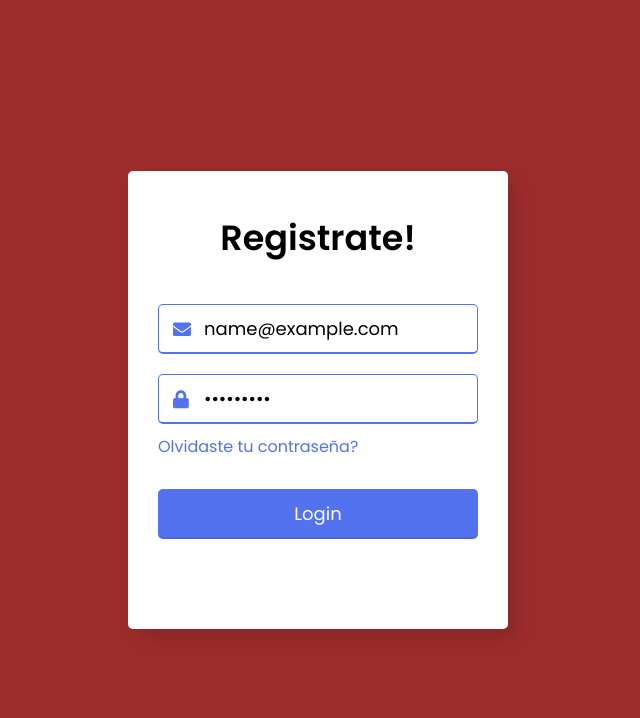
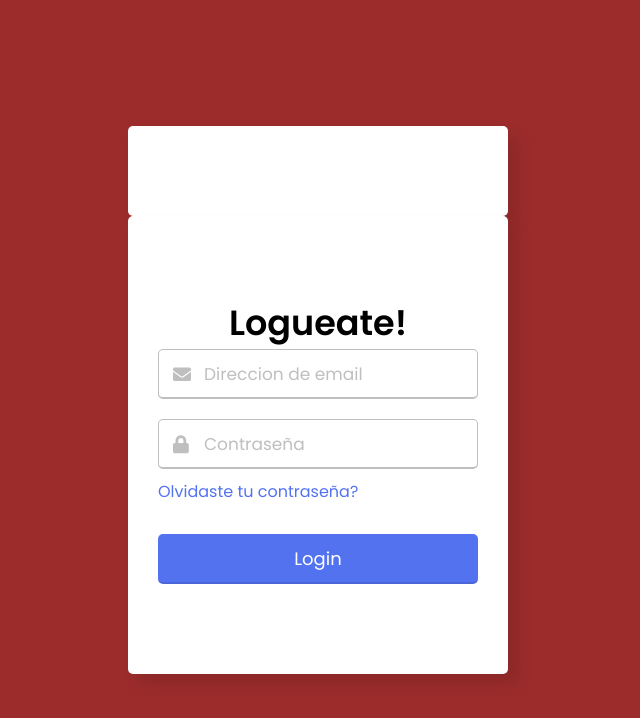
Before and after one commit to marianomoya/gaming_store, a plain HTML site: page index.html in a window 1280 px wide. Both pictures are taken after typing "name@example.com", "Sample123" into the empty fields and a click on the input "Login". Shown: the whole page, without its empty margins (322-962 px from the left). Drawn offline with Linux system fonts and the light colour scheme.

Commit message:
funcion login semifuncional

```diff
--- a/css/styles.css
+++ b/css/styles.css
@@ -170,3 +170,7 @@ form input[type="submit"] {
 form input[type="submit"]:hover {
     background: #2c52ed;
 }
+
+.hiddenContent{
+    display: none;
+}
--- a/index.html
+++ b/index.html
@@ -13,8 +13,8 @@
 <body class="bg">
     <main>
         <div class="wrapper">
-            <header>Registrate!</header>
-            <form action="#">
+            <form action="#" class="formRegister">
+              <header>Registrate!</header>
               <div class="field email">
                 <div class="input-area">
                   <input type="text" placeholder="Direccion de email" id="email">
@@ -36,6 +36,30 @@
             </form>
           </div>
 
+          <div class="wrapper">
+            <form action="#" class="formLogin hiddenContent">
+              <header>Logueate!</header>
+              <div class="field email">
+                <div class="input-area">
+                  <input type="text" placeholder="Direccion de email" id="emailL">
+                  <i class="icon fas fa-envelope"></i>
+                  <i class="error error-icon fas fa-exclamation-circle"></i>
+                </div>
+                <div class="error error-txt">El email no puede estar vacio</div>
+              </div>
+              <div class="field password">
+                <div class="input-area">
+                  <input type="password" placeholder="Contraseña" id="passl">
+                  <i class="icon fas fa-lock"></i>
+                  <i class="error error-icon fas fa-exclamation-circle"></i>
+                </div>
+                <div class="error error-txt">La contraseña no puede estar vacia</div>
+              </div>
+              <div class="pass-txt"><a href="#">Olvidaste tu contraseña?</a></div>
+              <input type="submit" value="Login">
+            </form>
+          </div>
+
       </main>
     <script src="./js/main.js"></script>
 </body>
--- a/js/main.js
+++ b/js/main.js
@@ -8,60 +8,86 @@ class User {
     }
 }
 
-const form = document.querySelector("form");
-eField = form.querySelector(".email"),
-    eInput = eField.querySelector("input"),
-    pField = form.querySelector(".password"),
-    pInput = pField.querySelector("input");
+const formRegister = document.querySelector(".formRegister");
+const formLogin = document.querySelector(".formLogin");
+eFieldR = formRegister.querySelector(".email"),
+eInputR = eFieldR.querySelector("input"),
+pFieldR = formRegister.querySelector(".password"),
+pInputR = pFieldR.querySelector("input");
+
+eFieldL = formLogin.querySelector(".email"),
+eInputL = eFieldL.querySelector("input"),
+pFieldL = formLogin.querySelector(".password"),
+pInputL = pFieldL.querySelector("input");
+
+function login() {
+    const emailCheck = eInputL.value;
+    const passCheck = pInputL.value;
+    const emailLocal = JSON.parse(localStorage.getItem("userEmail"));
+    const passLocal = JSON.parse(localStorage.getItem("userPass"));
+
+    formLogin.onsubmit = (e) => {
+        if (emailCheck == emailLocal && passCheck == passLocal) {
+            e.preventDefault();
+            formLogin.classList.add("hiddenContent");
+        }
+
+    }
+}
+
+
 
 function register() {
-    form.onsubmit = (e) => {
+    formRegister.onsubmit = (e) => {
         e.preventDefault();
         //si el campo email y contraseña esta vacio se produce la animacion del shake y aparece el texto de error
-        (eInput.value == "") ? eField.classList.add("shake", "error"): checkEmail();
-        (pInput.value == "") ? pField.classList.add("shake", "error"): checkPass();
+        (eInputR.value == "") ? eFieldR.classList.add("shake", "error"): checkEmail();
+        (pInputR.value == "") ? pFieldR.classList.add("shake", "error"): checkPass();
         setTimeout(() => { //elimina la clase shake despues de 500ms
-            eField.classList.remove("shake");
-            pField.classList.remove("shake");
+            eFieldR.classList.remove("shake");
+            pFieldR.classList.remove("shake");
         }, 500);
-        eInput.onkeyup = () => {
+        eInputR.onkeyup = () => {
             checkEmail();
         } //llama a la funcion checkEmail despues del evento keyup
-        pInput.onkeyup = () => {
+        pInputR.onkeyup = () => {
             checkPass();
         } //llama a la funcion checkPass despues del evento keyup
 
         function checkEmail() {
             let pattern = /^[^ ]+@[^ ]+\.[a-z]{2,3}$/; //expresion regular para validar el email
-            if (!eInput.value.match(pattern)) { //si no coincide agrega la clase error y le saca la clase valid
-                eField.classList.add("error");
-                eField.classList.remove("valid");
-                let errorTxt = eField.querySelector(".error-txt");
+            if (!eInputR.value.match(pattern)) { //si no coincide agrega la clase error y le saca la clase valid
+                eFieldR.classList.add("error");
+                eFieldR.classList.remove("valid");
+                let errorTxt = eFieldR.querySelector(".error-txt");
                 //Si el email no esta vacio muestra "ingresa una direccion de correo valida" sino muestra "el email no puede estar vacio"
-                (eInput.value != "") ? errorTxt.innerText = "Ingresa una direccion de correo valida": errorTxt.innerText = "El email no puede estar vacio";
+                (eInputR.value != "") ? errorTxt.innerText = "Ingresa una direccion de correo valida": errorTxt.innerText = "El email no puede estar vacio";
             } else { // Si el email coincide con la expresion regular le saca la clase error y le agrega la clase valid
-                eField.classList.remove("error");
-                eField.classList.add("valid");
-                localStorage.setItem("userEmail", JSON.stringify(eInput.value));
+                eFieldR.classList.remove("error");
+                eFieldR.classList.add("valid");
+                localStorage.setItem("userEmail", JSON.stringify(eInputR.value));
             }
         }
 
         function checkPass() {
-            if (pInput.value == "") { //si la contraseña esta vacia agrega la clase error y saca la clase valid
-                pField.classList.add("error");
-                pField.classList.remove("valid");
+            if (pInputR.value == "") { //si la contraseña esta vacia agrega la clase error y saca la clase valid
+                pFieldR.classList.add("error");
+                pFieldR.classList.remove("valid");
             } else { // si no esta vacio entonces pone la clase valid y saca la clase error
-                pField.classList.remove("error");
-                pField.classList.add("valid");
-                localStorage.setItem("userPass", JSON.stringify(pInput.value));
+                pFieldR.classList.remove("error");
+                pFieldR.classList.add("valid");
+                localStorage.setItem("userPass", JSON.stringify(pInputR.value));
             }
         }
         //si el campo del email y el de la contraseña no tienen errores entonces el usuario relleno los datos apropiadamente
-        /* if (!eField.classList.contains("error") && !pField.classList.contains("error")) {
-
-        } */
+        if (!eFieldR.classList.contains("error") && !pFieldR.classList.contains("error")) {
+            formRegister.classList.add("hiddenContent");
+            formLogin.classList.remove("hiddenContent");
+            login();
+        }
     }
 }
+
 
 function selectGenre(genre) {
     if (genre == 0) {
@@ -148,7 +174,7 @@ const menu = () => {
 }
 
 
-function main() {   //llama a todas las funciones
+function main() { //llama a todas las funciones
     register();
     //login();
     //menu();
```
